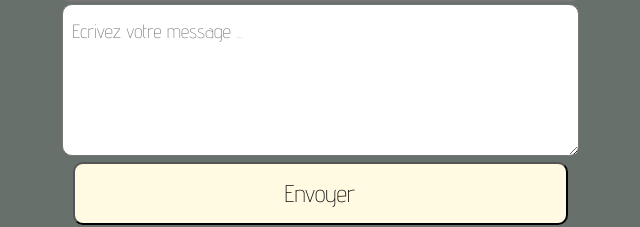
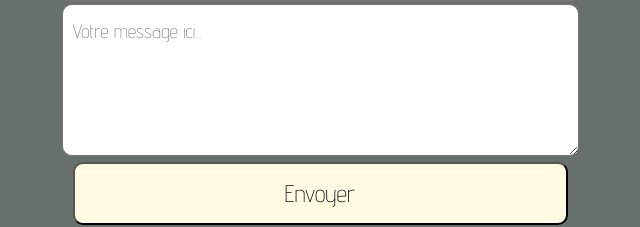
Before and after one commit to oliviertina29/oliviertina.github.io, a plain HTML site: page index.html in a window 1280 px wide. Shown: the part 3197-3424 px from the top of the page, 320-960 px from the left. Drawn offline with Linux system fonts and the light colour scheme.

Commit message:
Update index.html

```diff
--- a/index.html
+++ b/index.html
@@ -81,7 +81,7 @@
             <form >
                 <input placeholder = "Nom">
                 <input placeholder = "E-mail">
-                <textarea placeholder = "Ecrivez votre message ..."></textarea>
+                <textarea placeholder="Votre message ici..."></textarea>
                 <button>Envoyer</button>
             </form>
             <div id = "deuxiemeTrait"> </div>
```
